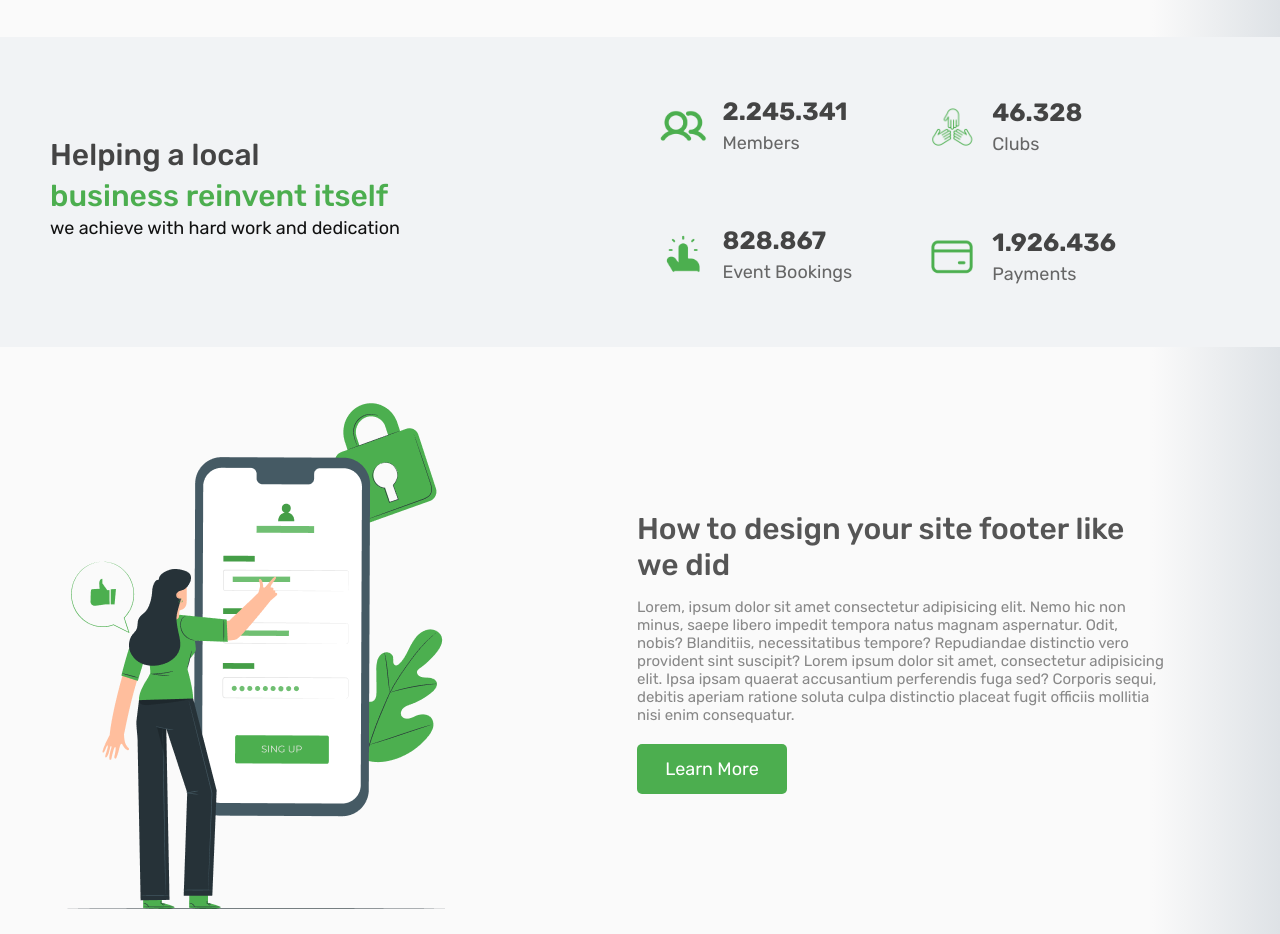
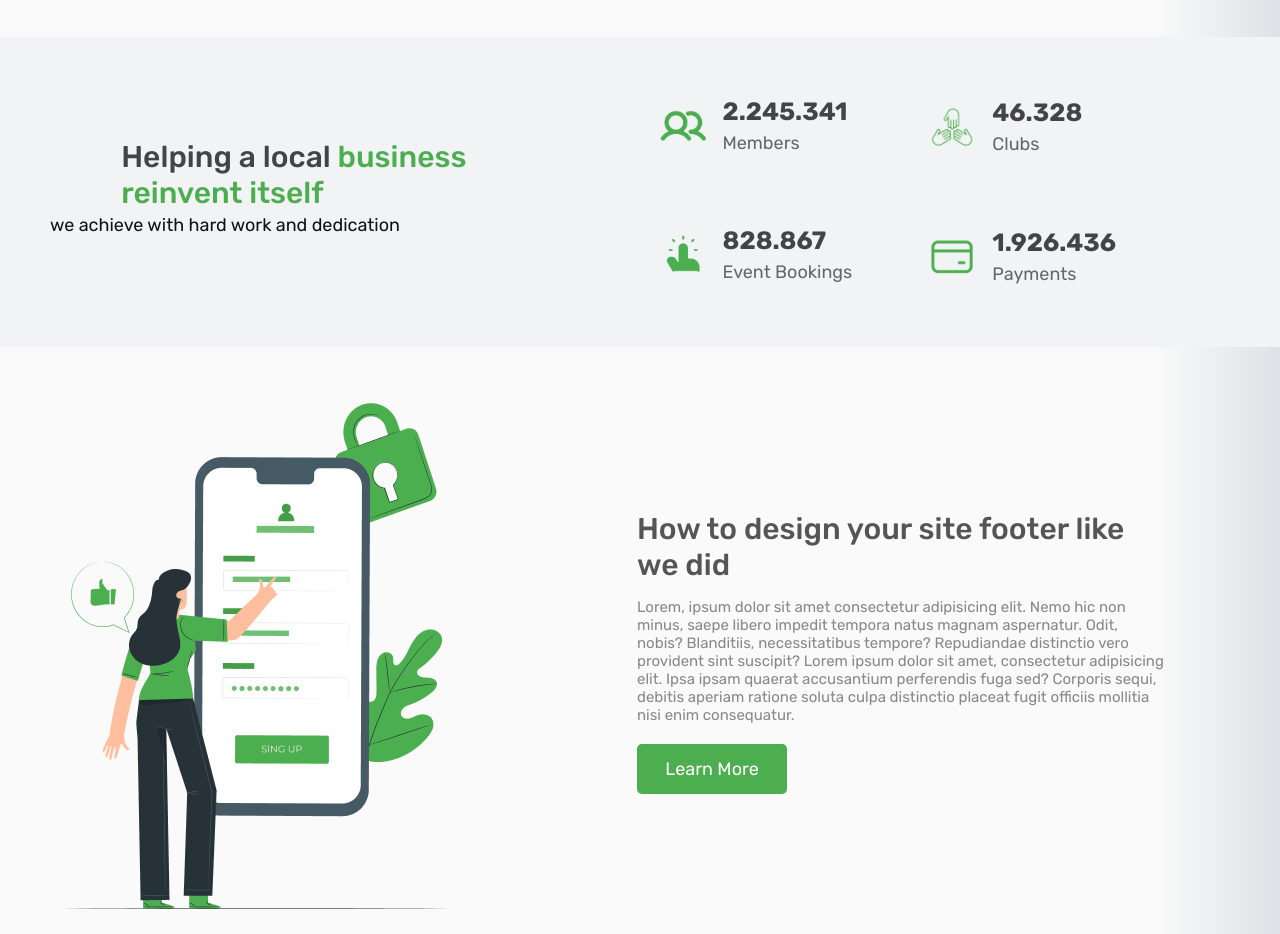
Before and after one commit to UrosZikic/Nexcent, a plain HTML site: page index.html in a window 1280 px wide. Shown: the part 1960-2894 px from the top of the page. Drawn offline with nearby package versions, Linux system fonts and the light colour scheme.

Commit message:
responsive fix - commit

```diff
--- a/index.html
+++ b/index.html
@@ -37,8 +37,6 @@
     <link rel="stylesheet" href="styles/responsive.css" />
     <title>Nexcent</title>
     <link rel="icon" type="image/x-icon" href="assets\icons\favicon.png" />
-
-
   </head>
   <body>
     <header>
@@ -242,8 +240,11 @@
       <div class="section-wrapper-business">
         <section id="business-aid--section">
           <div class="business-info">
-            <h3>Helping a local</h3>
-            <h3>business reinvent itself</h3>
+            <h3>
+              Helping a local
+              <span class="business-span">business reinvent itself</span>
+            </h3>
+
             <p>we achieve with hard work and dedication</p>
           </div>
           <!-- x -->
--- a/styles/business.css
+++ b/styles/business.css
@@ -27,6 +27,9 @@
 .business-info h3 {
   font-size: 3rem;
   color: #444;
+  width: 100%;
+  max-width: 445px;
+  align-self: center;
 }
 .business-info h3:nth-child(2) {
   color: #4cae4f !important;
@@ -72,3 +75,6 @@
   color: #666;
   margin-bottom: 0rem !important;
 }
+.business-span {
+  color: #4cae4f;
+}
--- a/styles/responsive.css
+++ b/styles/responsive.css
@@ -117,12 +117,20 @@
   }
   .login-illustration {
     left: 0;
+    width: 90%;
+    transform: scale(1) translate(0%);
   }
   .marketing-layout img {
     width: 75%;
   }
   .disappear {
     display: none;
+  }
+  #community-section h2 {
+    font-size: 2rem;
+  }
+  .open-menu {
+    right: 2rem;
   }
 }
 
```
